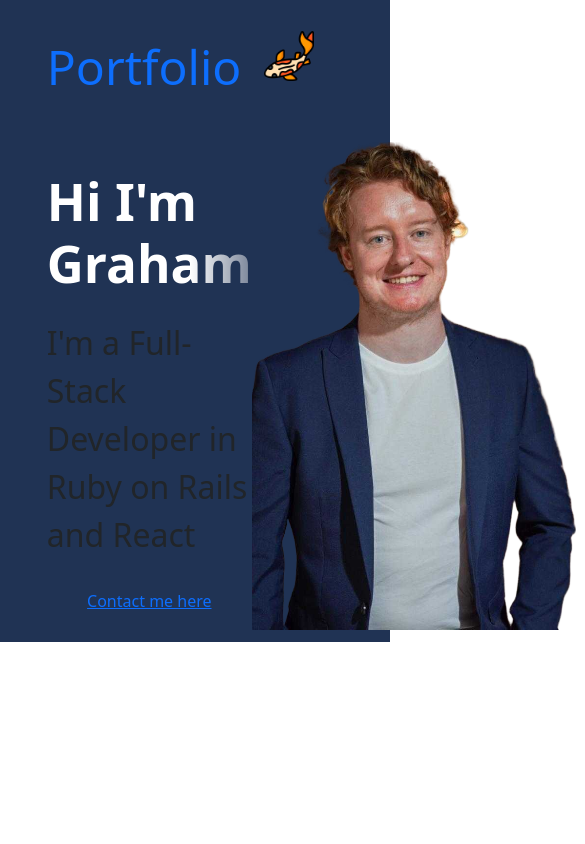
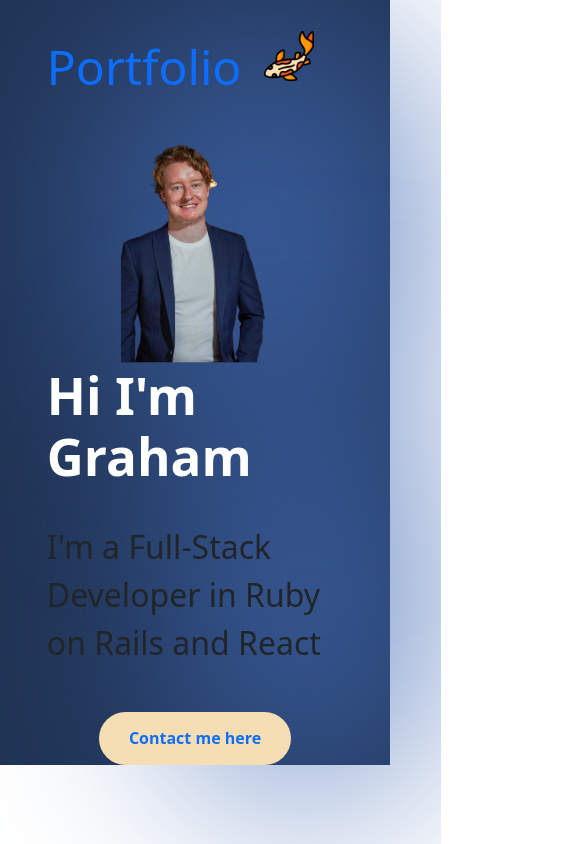
Before and after one commit to gb-webdev/Portfolio, a React (Create React App) app in the folder portfolio/: page / in a window 390 px wide. Shown: the whole page, 585 px wide, since content can reach past the window. Built offline with nearby package versions, Linux system fonts and the light colour scheme.

Commit message:
added media queries to avatar ppage

```diff
--- a/portfolio/src/pages/Avatar.css
+++ b/portfolio/src/pages/Avatar.css
@@ -33,3 +33,72 @@
     font-size: 2rem;
     margin-bottom: 15%;
 }
+
+.avatar-contact {
+    text-decoration: none;
+    background-color: wheat;
+    border-radius: 100px;
+    font-weight: 600;
+    padding: 5% 10%;
+    box-shadow: 0 0 4px 0 rgba(0, 0, 0, 0, 25);
+}
+
+.avatar-img {
+    width: 50%;
+    z-index: 1;
+
+    animation-name: floating;
+    animation-duration: 3s;
+    animation-iteration-count: infinite;
+    animation-timing-function: ease-in-out;
+}
+
+@keyframes floating {
+    0% {
+        transform: translate(0, 0px);
+    }
+    50% {
+        transform: translate(0, 10px);
+    }
+    100% {
+        transform: translate(0, -0px);
+    }
+}
+
+.avatar-topBlur {
+    position: absolute;
+    width: 50vw;
+    height: 50vh;
+    min-width: 350px;
+    min-width: 350px;
+    top: -128px;
+    left: 10vw;
+    border-radius: 764px;
+    background: rgba(68, 108, 182, 0.7);
+    filter: blur(100px);
+    z-index: 0;
+}
+
+.avatar-bottomBlur {
+    position: absolute;
+    width: 70vw;
+    height: 50vh;
+    min-width: 350px;
+    min-width: 250px;
+    top: 246px;
+    right: -25vw;
+    border-radius: 764px;
+    background: rgba(68, 108, 182, 0.7);
+    filter: blur(100px);
+    z-index: 0;
+}
+
+@media screen {
+    .avatar-container {
+        flex-direction: column-reverse;
+    }
+
+    .avatar-content {
+        align-items: center;
+    }
+}
--- a/portfolio/src/pages/Avatar.js
+++ b/portfolio/src/pages/Avatar.js
@@ -11,8 +11,8 @@ const Avatar = () => {
                 <a className='avatar-contact'>Contact me here</a>
             </div>
             <img className='avatar-img' src={avatarImage} alt='an Avatar of me'/>
-            <div className='Avatar-topBlur ' />
-            <div className='Avatar-bottomBlur ' />
+            <div className='avatar-topBlur ' />
+            <div className='avatar-bottomBlur ' />
         </section>
     )
 }
```
